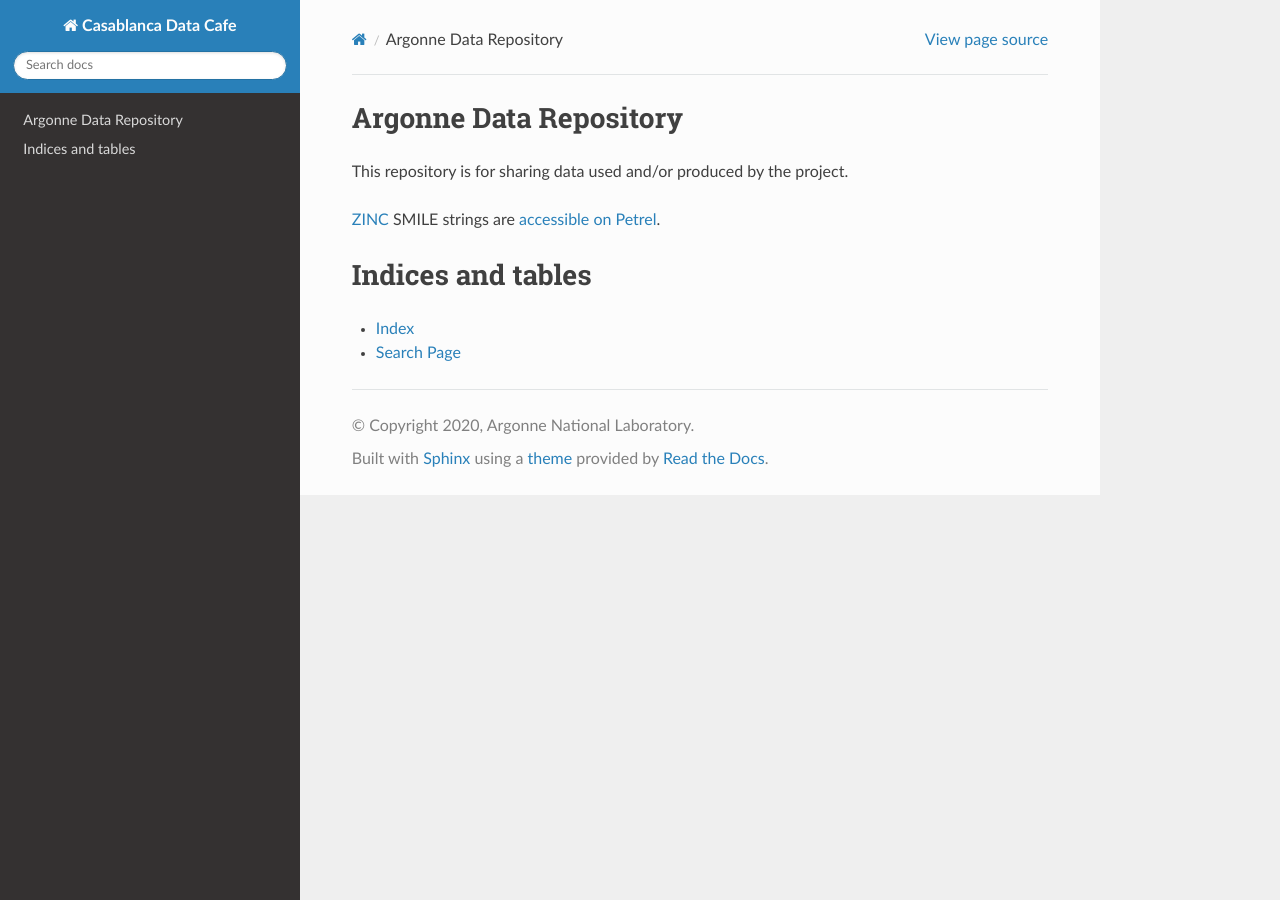
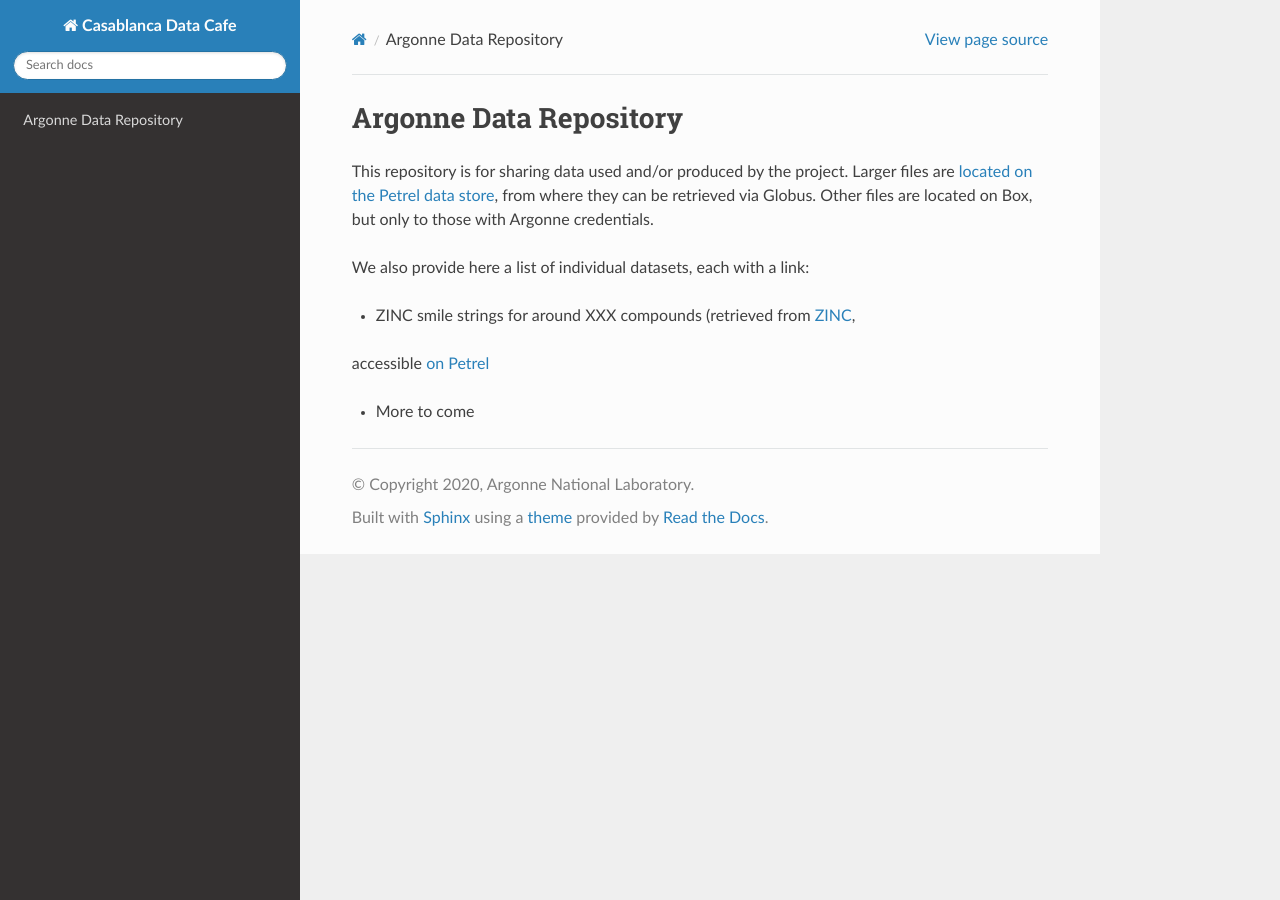
Before and after one commit to 2019-ncovgroup/2019-nCoVdata, a Sphinx documentation site: the page built from docs/index.rst, in a window 1280 px wide. Built offline with Sphinx 7.4.7 and the Read the Docs theme 2.0.0, drawn with Linux system fonts in a browser that asks for light colours.

Commit message:
simplify to one level

```diff
--- a/docs/index.rst
+++ b/docs/index.rst
@@ -6,15 +6,11 @@
 Argonne Data Repository
 ============================================
 
-This repository is for sharing data used and/or produced by the project.
+This repository is for sharing data used and/or produced by the project. Larger files are `located on the Petrel data store <https://app.globus.org/file-manager?origin_id=a386b552-6086-11ea-9688-0e56c063f437&origin_path=%2F>`_, from where they can be retrieved via Globus. Other files are located on Box, but only to those with Argonne credentials.
 
-`ZINC <http://zinc.docking.org/>`_ SMILE strings are
-`accessible on Petrel <https://2019-ncov.e.globus.org/databases/ZINC/index.html>`_.
+We also provide here a list of individual datasets, each with a link:
 
+* ZINC smile strings for around XXX compounds (retrieved from `ZINC <http://zinc.docking.org/>`_,
+accessible `on Petrel <https://2019-ncov.e.globus.org/databases/ZINC/index.html>`_
 
-
-Indices and tables
-==================
-
-* :ref:`genindex`
-* :ref:`search`
+* More to come
```
